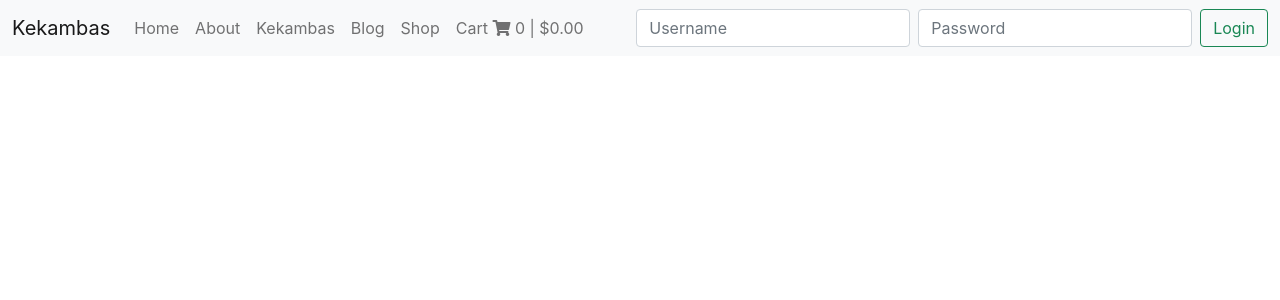
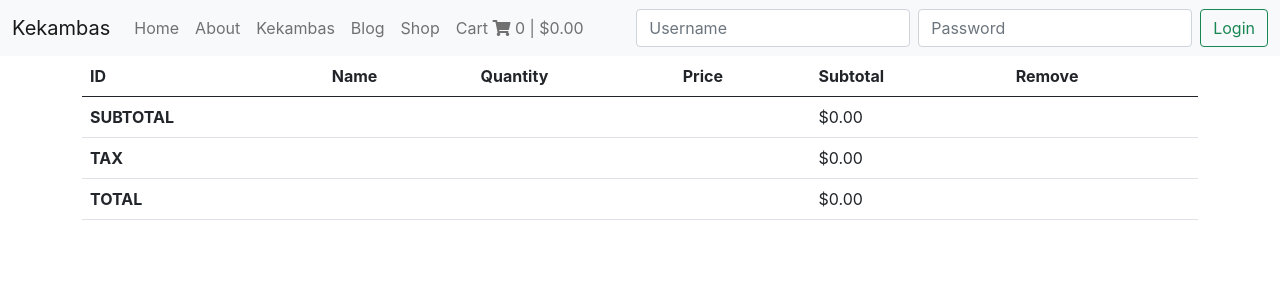
Before and after one commit to bstanton773/react-intro, a React (Create React App) app: page /cart in a window 1280 px wide. Shown: the top 300 px of the page. Built offline with nearby package versions, Linux system fonts and the light colour scheme.

Commit message:
Added cart functionality

```diff
--- a/src/App.js
+++ b/src/App.js
@@ -3,6 +3,7 @@ import {Switch, Route} from 'react-router-dom';
 import Navbar from './components/Navbar';
 import About from './views/About';
 import Blog from './views/Blog';
+import Cart from './views/Cart';
 import CreatePost from './views/CreatePost';
 import Home from './views/Home';
 import PostDetail from './views/PostDetail';
@@ -18,14 +19,14 @@ export default class App extends Component {
       name: 'Brian Stanton',
       age: 27,
       racers: [],
-      isLoggedIn: false,
+      isLoggedIn: localStorage.getItem('token') !== null,
       cart: []
     }
   }
 
   addToCart = (product) =>{
     this.setState({
-      cart: this.state.cart.concat(product)
+      cart: [...this.state.cart, product]
     })
   }
 
@@ -35,6 +36,20 @@ export default class App extends Component {
       total += cartList[i].price
     }
     return total.toFixed(2)
+  }
+
+  removeFromCart = (product) =>{
+    let newCart = [...this.state.cart]
+
+    for (let i = 0; i < newCart.length; i++){
+      if (product === newCart[i]){
+        newCart.splice(i, 1)
+        break;
+      }
+    }
+    this.setState({
+      cart: newCart
+    })
   }
 
 
@@ -72,13 +87,20 @@ export default class App extends Component {
     })
   }
 
+  logUserOut = () =>{
+    localStorage.removeItem('token')
+    this.setState({
+      isLoggedIn: false
+    })
+  }
+
 
 
   render() {
-    console.log(this.state)
+    // console.log(this.state)
     return (
       <div>
-        <Navbar isLoggedIn={this.state.isLoggedIn} handleLogin={this.handleLogin} cart={this.state.cart} sumCartProducts={this.sumCartProducts}/>
+        <Navbar isLoggedIn={this.state.isLoggedIn} handleLogin={this.handleLogin} cart={this.state.cart} sumCartProducts={this.sumCartProducts} logUserOut={this.logUserOut}/>
         <main className="container">
           <Switch>
             <Route exact path='/'>
@@ -95,6 +117,7 @@ export default class App extends Component {
             <Route exact path='/update/:id' render={({ match }) => <UpdatePost match={match} />} />
             <Route exact path='/shop' render={() => <Shop addToCart={this.addToCart} />} />
             <Route exact path='/shop/:id' render={({ match }) => <ProductDetail match={match} addToCart={this.addToCart}/>} />
+            <Route exact path='/cart' render={() => <Cart cart={this.state.cart} sumCartProducts={this.sumCartProducts} removeFromCart={this.removeFromCart} />} />
           </Switch>
         </main>
       </div>
--- a/src/components/Navbar.js
+++ b/src/components/Navbar.js
@@ -28,12 +28,12 @@ export default class Navbar extends Component {
                             <Link className="nav-link" to="/shop">Shop</Link>
                         </li>
                         <li className="nav-item">
-                            <Link className="nav-link" to="/">
+                            <Link className="nav-link" to="/cart">
                                 Cart <i className="fas fa-shopping-cart"></i> {this.props.cart.length} | ${this.props.sumCartProducts(this.props.cart)}
                             </Link>
                         </li>
                     </ul>
-                    {this.props.isLoggedIn ? (<div>Logout</div>) : (
+                    {this.props.isLoggedIn ? (<button className="btn btn-secondary" onClick={this.props.logUserOut}>Logout</button>) : (
                     <form onSubmit={(e) => this.props.handleLogin(e)} className="d-flex">
                         <input className="form-control me-2" type="text" placeholder="Username" name='username' />
                         <input className="form-control me-2" type="password" placeholder="Password" name='password'/>
--- /dev/null
+++ b/src/views/Cart.js
@@ -0,0 +1,72 @@
+import React, { Component } from 'react'
+
+export default class Cart extends Component {
+    getQuantity = (cartItem, cartList) =>{
+        let count = 0;
+        for (let i=0; i < cartList.length; i++){
+            if (JSON.stringify(cartItem) === JSON.stringify(cartList[i])){
+                count++;
+            }
+        }
+        return count
+    }
+
+    render() {
+        const uniqueCartSet = new Set(this.props.cart)
+        const uniqueCart = [...uniqueCartSet]
+        return (
+            <div>
+                <table className="table table-striped">
+                    <thead>
+                        <tr>
+                            <th>ID</th>
+                            <th>Name</th>
+                            <th>Quantity</th>
+                            <th>Price</th>
+                            <th>Subtotal</th>
+                            <th>Remove</th>
+                        </tr>
+                    </thead>
+                    <tbody>
+                        {uniqueCart.map((prod, idx)=> (
+                            <tr key={idx}>
+                                <td>{prod.id}</td>
+                                <td>{prod.name}</td>
+                                <td>{this.getQuantity(prod, this.props.cart)}</td>
+                                <td>${prod.price}</td>
+                                <td>${(prod.price * this.getQuantity(prod, this.props.cart)).toFixed(2)}</td>
+                                <td><button onClick={() => this.props.removeFromCart(prod)} className="btn btn-danger"><i className="fas fa-trash"></i></button></td>
+                            </tr>
+                        ))}
+                    </tbody>
+                    <tfoot>
+                        <tr>
+                            <th>SUBTOTAL</th>
+                            <td></td>
+                            <td></td>
+                            <td></td>
+                            <td>${this.props.sumCartProducts(this.props.cart)}</td>
+                            <td></td>
+                        </tr>
+                        <tr>
+                            <th>TAX</th>
+                            <td></td>
+                            <td></td>
+                            <td></td>
+                            <td>${(this.props.sumCartProducts(this.props.cart) * .1025).toFixed(2)}</td>
+                            <td></td>
+                        </tr>
+                        <tr>
+                            <th>TOTAL</th>
+                            <td></td>
+                            <td></td>
+                            <td></td>
+                            <td>${(this.props.sumCartProducts(this.props.cart) * 1.1025).toFixed(2)}</td>
+                            <td></td>
+                        </tr>
+                    </tfoot>
+                </table>
+            </div>
+        )
+    }
+}
```
